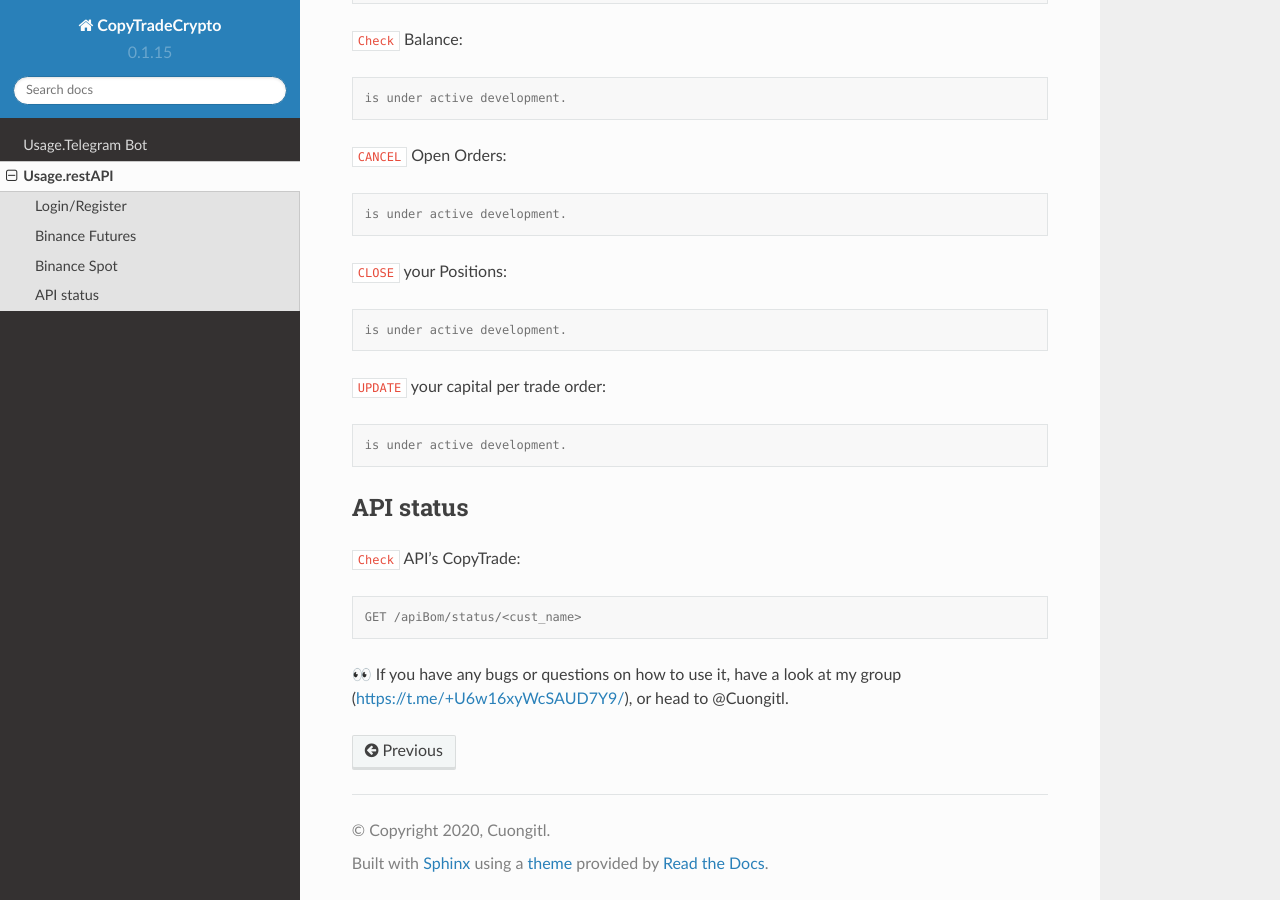
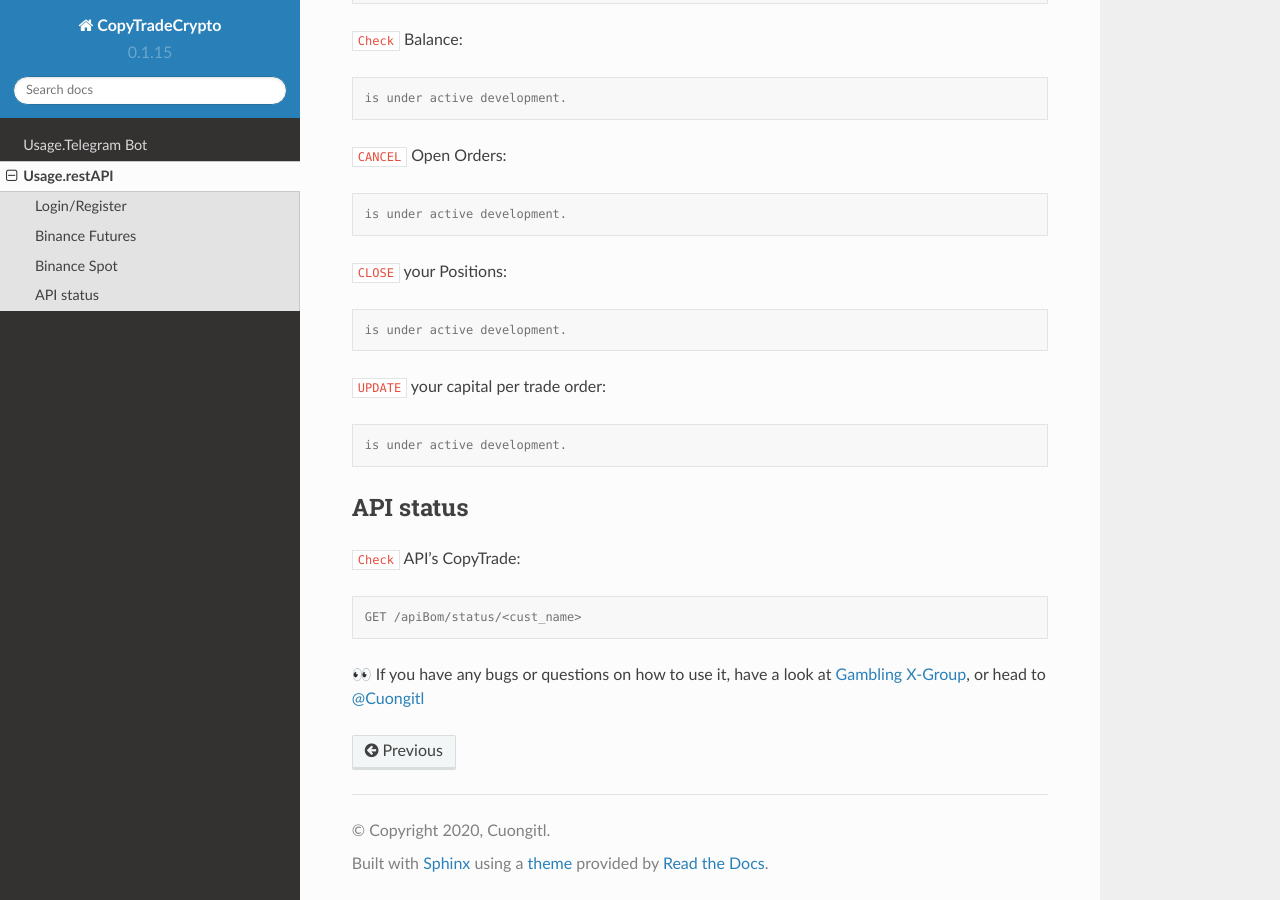
Before and after one commit to CuongITL/cuongitl.github.io, a Sphinx documentation site: the page built from docs/source/restAPI.rst, in a window 1280 px wide and 900 px high, scrolled down 1623 px. Built offline with Sphinx 7.4.7 and the Read the Docs theme 2.0.0, drawn with Linux system fonts in a browser that asks for light colours.

Commit message:
Update restAPI.rst

```diff
--- a/docs/source/restAPI.rst
+++ b/docs/source/restAPI.rst
@@ -122,4 +122,4 @@ API status
    GET /apiBom/status/<cust_name>
 
 
-👀 If you have any bugs or questions on how to use it, have a look at my group (https://t.me/+U6w16xyWcSAUD7Y9/), or head to @Cuongitl.
+👀 If you have any bugs or questions on how to use it, have a look at `Gambling X-Group <https://t.me/+U6w16xyWcSAUD7Y9/>`_, or head to  `@Cuongitl <https://t.me/Cuongitl/>`_
```
